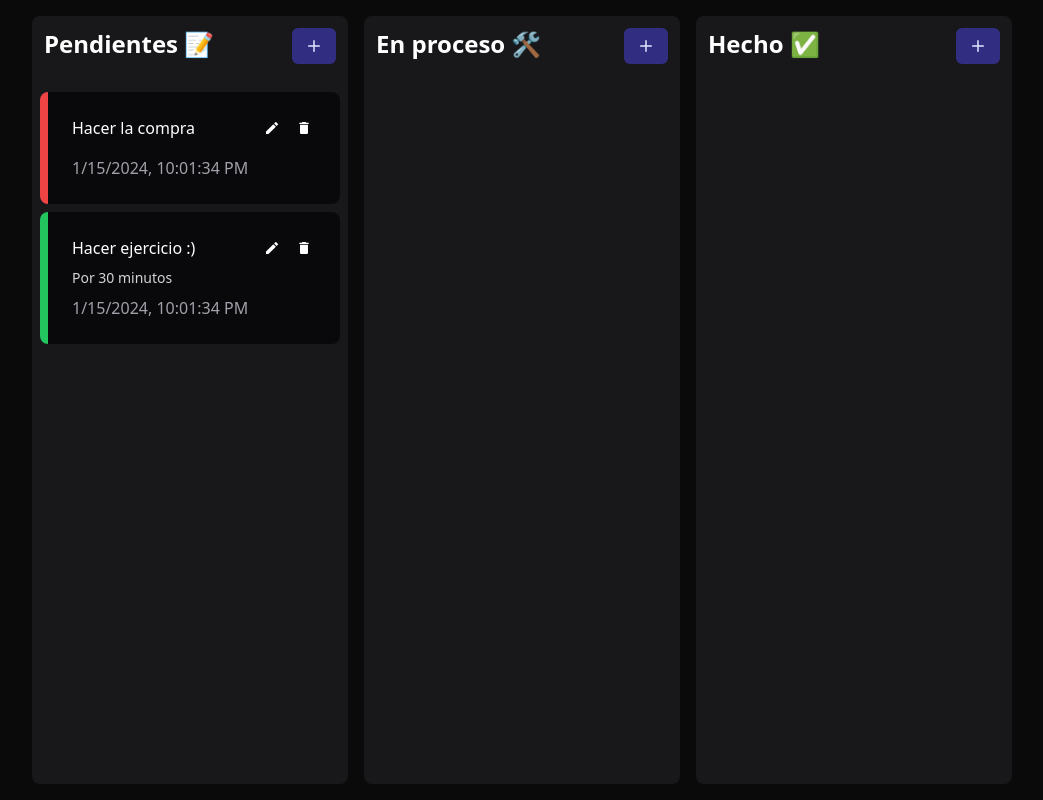
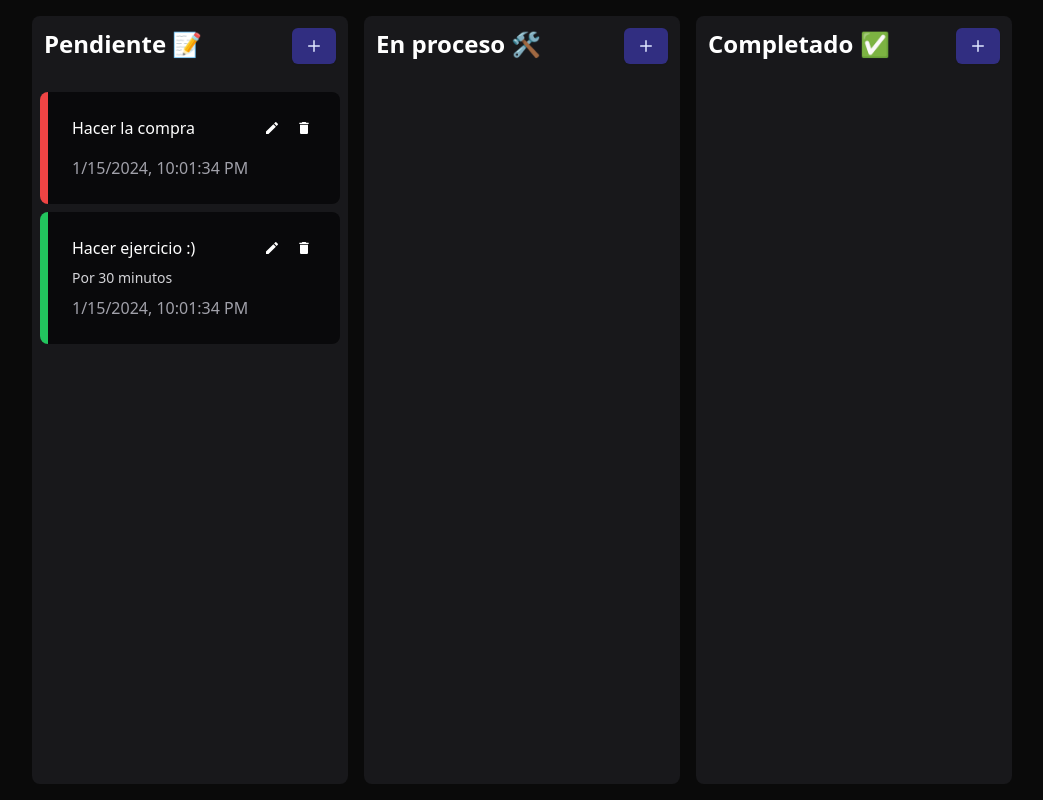
Before and after one commit to g-susvs/task-manager, a React (Vite) app: page / in a window 1280 px wide. Shown: the whole page, without its empty margins (118-1161 px from the left). Built offline with nearby package versions, Linux system fonts and the light colour scheme.

Commit message:
change cursor and columns title

```diff
--- a/src/App.tsx
+++ b/src/App.tsx
@@ -9,7 +9,7 @@ import { Column } from "./components/Column";
 const columns: { id: TaskStatus, title: string }[] = [
     {
         id: 'todo',
-        title: 'Pendientes 📝',
+        title: 'Pendiente 📝',
     },
     {
         id: 'doing',
@@ -17,7 +17,7 @@ const columns: { id: TaskStatus, title: string }[] = [
     },
     {
         id: 'done',
-        title: 'Hecho ✅',
+        title: 'Completado ✅',
     },
 ]
 
--- a/src/components/TaskCard.tsx
+++ b/src/components/TaskCard.tsx
@@ -117,7 +117,7 @@ export const TaskCard = ({ task, handleDrangStart }: Props) => {
                             <option value="status">Estado</option>
                             <option value="todo">Pendiente</option>
                             <option value="doing">En proceso</option>
-                            <option value="done">Hecho</option>
+                            <option value="done">Completado</option>
                         </select>
                     </div>
                 }
--- a/src/index.css
+++ b/src/index.css
@@ -44,7 +44,7 @@ body{
 }
 
 .taskCard{
-    @apply rounded-lg bg-zinc-950 p-6 flex flex-col gap-2 border-l-8 border-zinc-950 relative z-10 cursor-move;
+    @apply rounded-lg bg-zinc-950 p-6 flex flex-col gap-2 border-l-8 border-zinc-950 relative z-10 cursor-grab;
 }
 
 .taskCard__title--edit{
```
